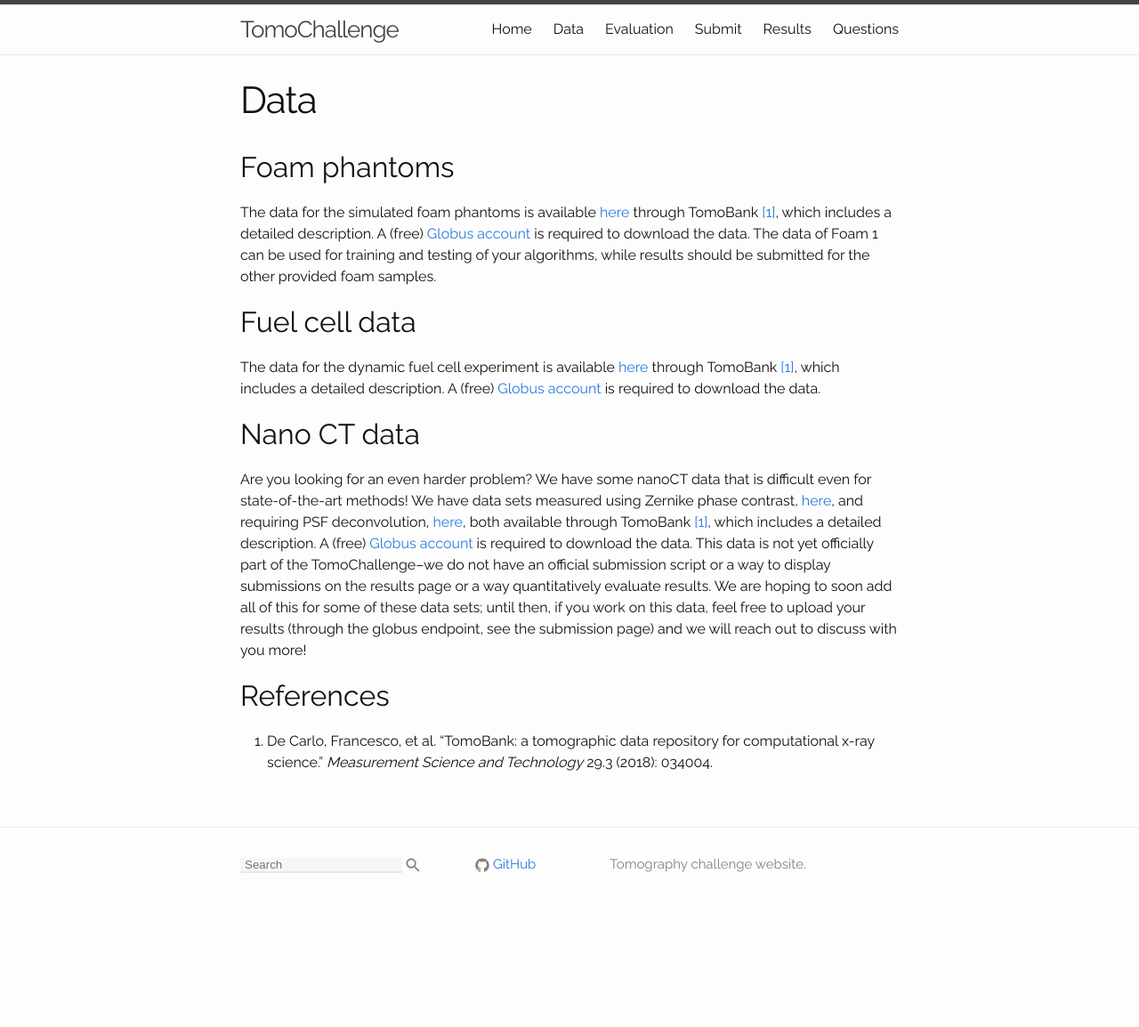
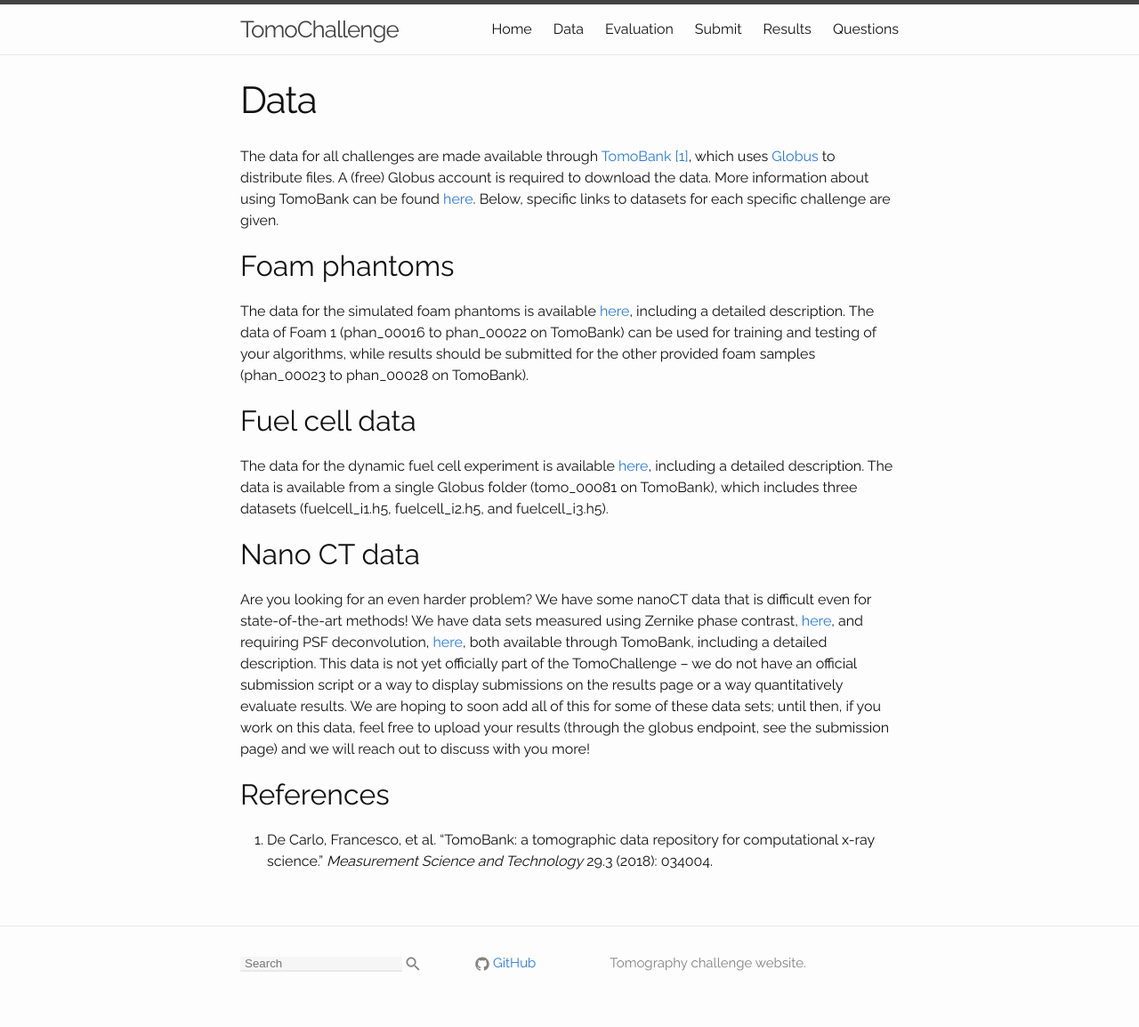
Before and after one commit to tomochallenge/tomochallenge.github.io, a Jekyll site: the page built from main_pages/40_data.md, in a window 1280 px wide. Shown: the whole page at 89% size. Built offline with Jekyll 4.4.1, drawn with Linux system fonts in a browser that asks for light colours; before the commit the page ends 1043 px from its top, so only the background shows below that.

Commit message:
Update 40_data.md

```diff
--- a/main_pages/40_data.md
+++ b/main_pages/40_data.md
@@ -5,17 +5,19 @@ permalink: data/
 include_in_menu: true
 ---
 
+The data for all challenges are made available through [TomoBank](https://tomobank.readthedocs.io/) [[1]](#note1), which uses [Globus](https://www.globus.org/) to distribute files. A (free) Globus account is required to download the data. More information about using TomoBank can be found [here](https://tomobank.readthedocs.io/en/latest/source/usage.html). Below, specific links to datasets for each specific challenge are given.
+
 ## Foam phantoms
 
-The data for the simulated foam phantoms is available [here](https://tomobank.readthedocs.io/en/latest/source/phantom/docs.phantom.foams.html#challenge) through TomoBank [[1]](#note1), which includes a detailed description. A (free) [Globus account](https://www.globus.org/) is required to download the data. The data of Foam 1 can be used for training and testing of your algorithms, while results should be submitted for the other provided foam samples.
+The data for the simulated foam phantoms is available [here](https://tomobank.readthedocs.io/en/latest/source/phantom/docs.phantom.foams.html#challenge), including a detailed description. The data of Foam 1 (phan_00016 to phan_00022 on TomoBank) can be used for training and testing of your algorithms, while results should be submitted for the other provided foam samples (phan_00023 to phan_00028 on TomoBank).
 
 ## Fuel cell data
 
-The data for the dynamic fuel cell experiment is available [here](https://tomobank.readthedocs.io/en/latest/source/data/docs.data.dynamic.html#fuel-cell-data) through TomoBank [[1]](#note1), which includes a detailed description. A (free) [Globus account](https://www.globus.org/) is required to download the data.
+The data for the dynamic fuel cell experiment is available [here](https://tomobank.readthedocs.io/en/latest/source/data/docs.data.dynamic.html#fuel-cell-data), including a detailed description. The data is available from a single Globus folder (tomo_00081 on TomoBank), which includes three datasets (fuelcell_i1.h5, fuelcell_i2.h5, and fuelcell_i3.h5).
 
 ## Nano CT data
 
-Are you looking for an even harder problem? We have some nanoCT data that is difficult even for state-of-the-art methods! We have data sets measured using Zernike phase contrast, [here](https://tomobank.readthedocs.io/en/latest/source/data/docs.data.nano.html#zernike), and requiring PSF deconvolution, [here](https://tomobank.readthedocs.io/en/latest/source/data/docs.data.nano.html#psf), both available through TomoBank [[1]](#note1), which includes a detailed description. A (free) [Globus account](https://www.globus.org/) is required to download the data. This data is not yet officially part of the TomoChallenge--we do not have an official submission script or a way to display submissions on the results page or a way quantitatively evaluate results. We are hoping to soon add all of this for some of these data sets; until then, if you work on this data, feel free to upload your results (through the globus endpoint, see the submission page) and we will reach out to discuss with you more!
+Are you looking for an even harder problem? We have some nanoCT data that is difficult even for state-of-the-art methods! We have data sets measured using Zernike phase contrast, [here](https://tomobank.readthedocs.io/en/latest/source/data/docs.data.nano.html#zernike), and requiring PSF deconvolution, [here](https://tomobank.readthedocs.io/en/latest/source/data/docs.data.nano.html#psf), both available through TomoBank, including a detailed description. This data is not yet officially part of the TomoChallenge -- we do not have an official submission script or a way to display submissions on the results page or a way quantitatively evaluate results. We are hoping to soon add all of this for some of these data sets; until then, if you work on this data, feel free to upload your results (through the globus endpoint, see the submission page) and we will reach out to discuss with you more!
 
 ## References
 
```
